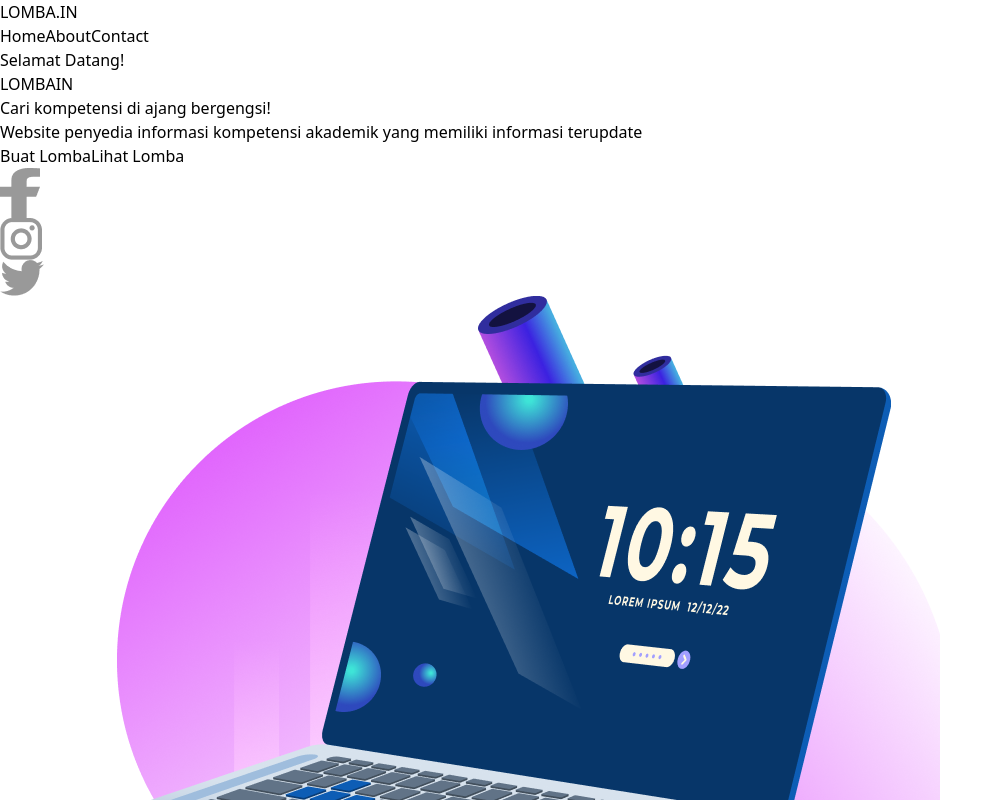
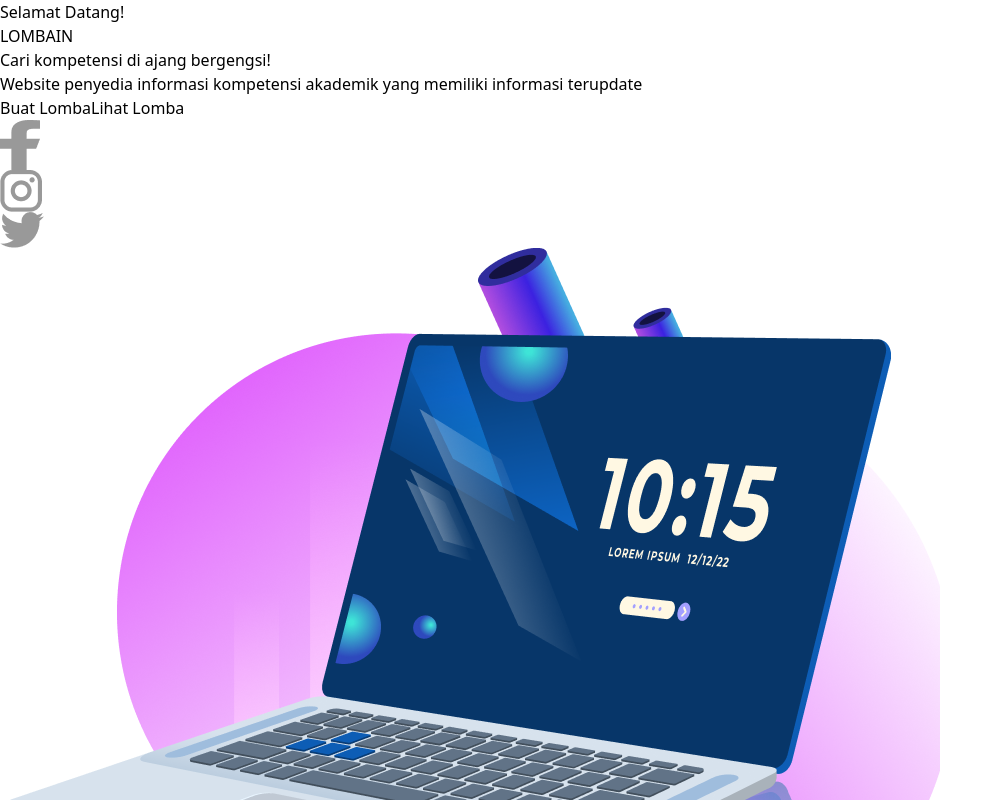
Before and after one commit to ahmdafif30/LOMBAIN, a React (Vite) app: page / in a window 1280 px wide. Shown: the top 800 px of the page, without its empty margins (0-1003 px from the left). Built offline with nearby package versions, Linux system fonts and the light colour scheme.

Commit message:
push dari apip

```diff
--- a/src/App.jsx
+++ b/src/App.jsx
@@ -5,10 +5,7 @@ import Home from "./pages/home";
 function App() {
   return (
     <div>
-      <Navbar />
-      <div className="flex justify-center items-center w-full min-h-screen">
-        <Home />
-      </div>
+      <Home />
     </div>
   );
 }
--- a/src/pages/home.jsx
+++ b/src/pages/home.jsx
@@ -3,15 +3,15 @@ import Button from "../components/Button";
 import Medsos from "../components/Medsos";
 
 function Home(props) {
-    const {textColor = "bg-gradient-to-r from-[#BE2EE6] from-0% to-[#4B20DC] to-100% bg-clip-text text-transparent"} = props
+  const { textColor = "bg-gradient-to-r from-[#BE2EE6] from-0% to-[#4B20DC] to-100% bg-clip-text text-transparent" } = props;
   return (
-    <div className="flex  items-center mt-10">
+    <div className="flex justify-around items-center w-full min-h-screen mt-14">
       <div className="mb-auto mt-12">
         <p className={`text-xl ${textColor}`}>Selamat Datang!</p>
         <p className={`text-8xl font-bold ${textColor}`}>LOMBAIN</p>
         <p className={`text-2xl ${textColor}`}>Cari kompetensi di ajang bergengsi!</p>
         <p className="mt-3 text-lg font-semibold text-slate-400">Website penyedia informasi kompetensi akademik yang memiliki informasi terupdate</p>
-        <div className="mt-5 flex gap-5 ">
+        <div className="mt-3 flex gap-5 ">
           <Button title="Buat Lomba" text="text-white" />
           <Button color="bg-white" title="Lihat Lomba" />
         </div>
```
